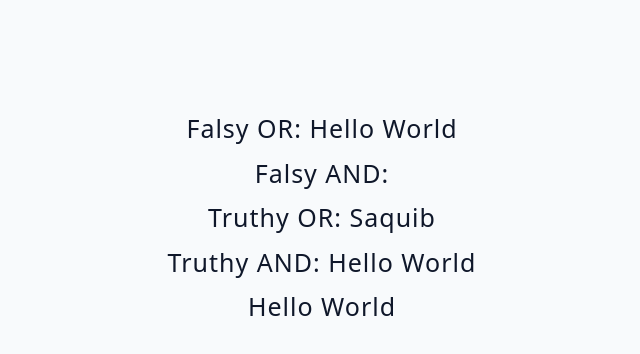
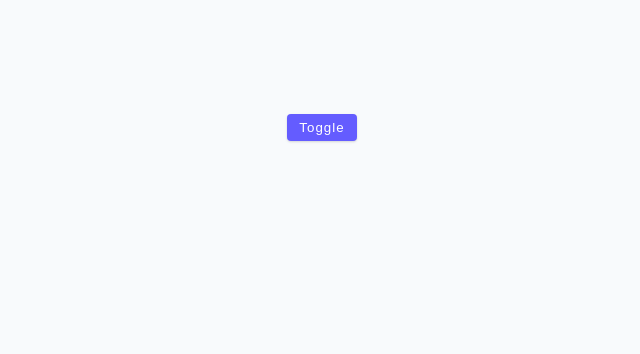
Before and after one commit to saquibe/react-with-vite, a React (Vite) app in the folder vite-project/: page / in a window 1280 px wide. Shown: the top 354 px of the page, without its empty margins (318-958 px from the left). Built offline with nearby package versions, Linux system fonts and the light colour scheme.

Commit message:
toggle challenge

```diff
--- /dev/null
+++ b/vite-project/src/02-useEffect/07-toggle-challenge.jsx
@@ -0,0 +1,27 @@
+import { useState } from "react";
+
+function ToggleChallenge() {
+  const [showAlert, setShowAlert] = useState(false);
+  // const handleClick = () => {
+  //   if (showAlert) {
+  //     setShowAlert(false);
+  //     return;
+  //   }
+  //   setShowAlert(true);
+  // };
+
+  return (
+    <div>
+      <button className="btn" onClick={() => setShowAlert(!showAlert)}>
+        toggle
+      </button>
+      {showAlert && <Alert />}
+    </div>
+  );
+}
+
+const Alert = () => {
+  return <h4 className="alert alert-danger">hello world</h4>;
+};
+
+export default ToggleChallenge;
--- a/vite-project/src/App.jsx
+++ b/vite-project/src/App.jsx
@@ -1,5 +1,6 @@
-import ShortCircuitOverview from "./02-useEffect/06-short-circuit";
+import ToggleChallenge from "./02-useEffect/07-toggle-challenge";
 import "./App.css";
+// import ShortCircuitOverview from "./02-useEffect/06-short-circuit";
 // import MultipleReturnFetchData from "./02-useEffect/05-multiple-return-fetch-data";
 // import MultipleReturnsBasics from "./02-useEffect/04-conditional-rendering";
 // import FetchData from "./02-useEffect/03-fetch-data";
@@ -24,7 +25,8 @@ function App() {
       {/* <FetchData /> */}
       {/* <MultipleReturnsBasics /> */}
       {/* <MultipleReturnFetchData /> */}
-      <ShortCircuitOverview />
+      {/* <ShortCircuitOverview /> */}
+      <ToggleChallenge />
     </div>
   );
 }
```
